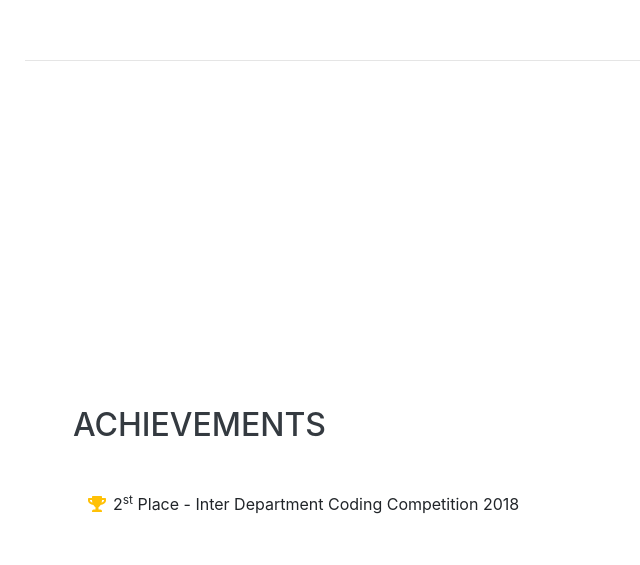
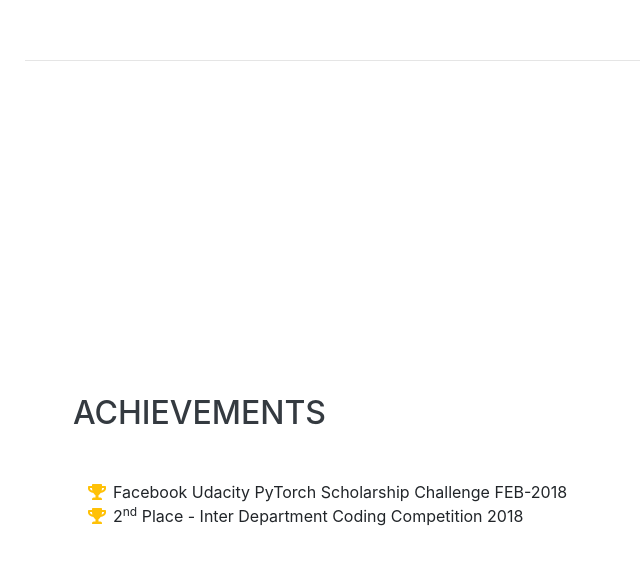
Before and after one commit to zume2020/sumithran-resume, a website with bundled scripts: page index.html in a window 1280 px wide. Shown: the part 3143-3708 px from the top of the page, without its empty margins (247-887 px from the left). Built offline with nearby package versions, Linux system fonts and the light colour scheme; a web font is replaced by a local one.

Commit message:
added achievements

```diff
--- a/index.html
+++ b/index.html
@@ -201,9 +201,17 @@
       <div class="w-100">
         <h2 class="mb-5">Achievements</h2>
         <ul class="fa-ul mb-0">
-		  <li>
+
+	<li>
             <i class="fa-li fa fa-trophy text-warning"></i>
-            2<sup>st</sup>
+
+            Facebook Udacity PyTorch Scholarship Challenge FEB-2018
+          </li>
+
+
+	 <li>
+            <i class="fa-li fa fa-trophy text-warning"></i>
+            2<sup>nd</sup>
             Place - Inter Department Coding Competition 2018
           </li>
 
```
